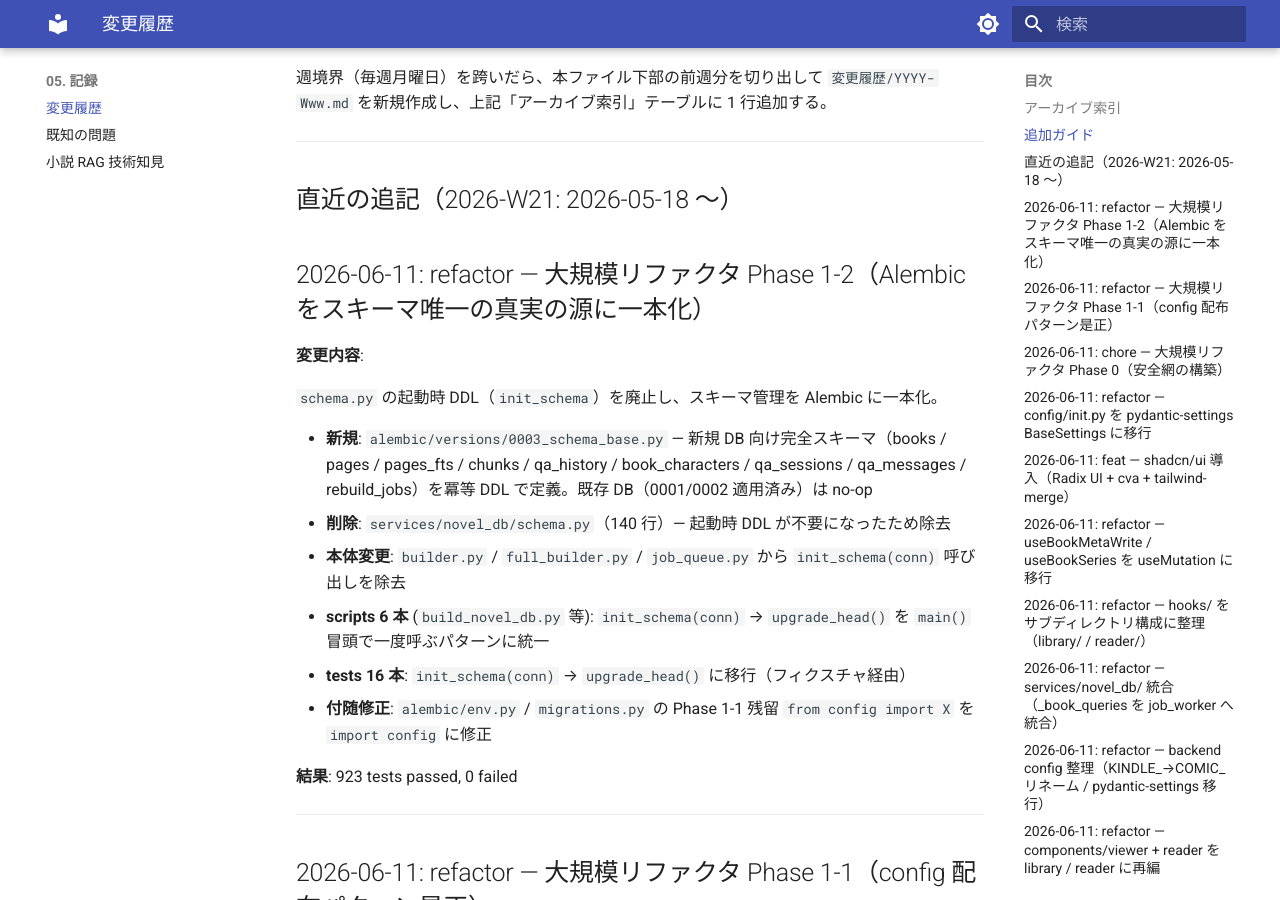
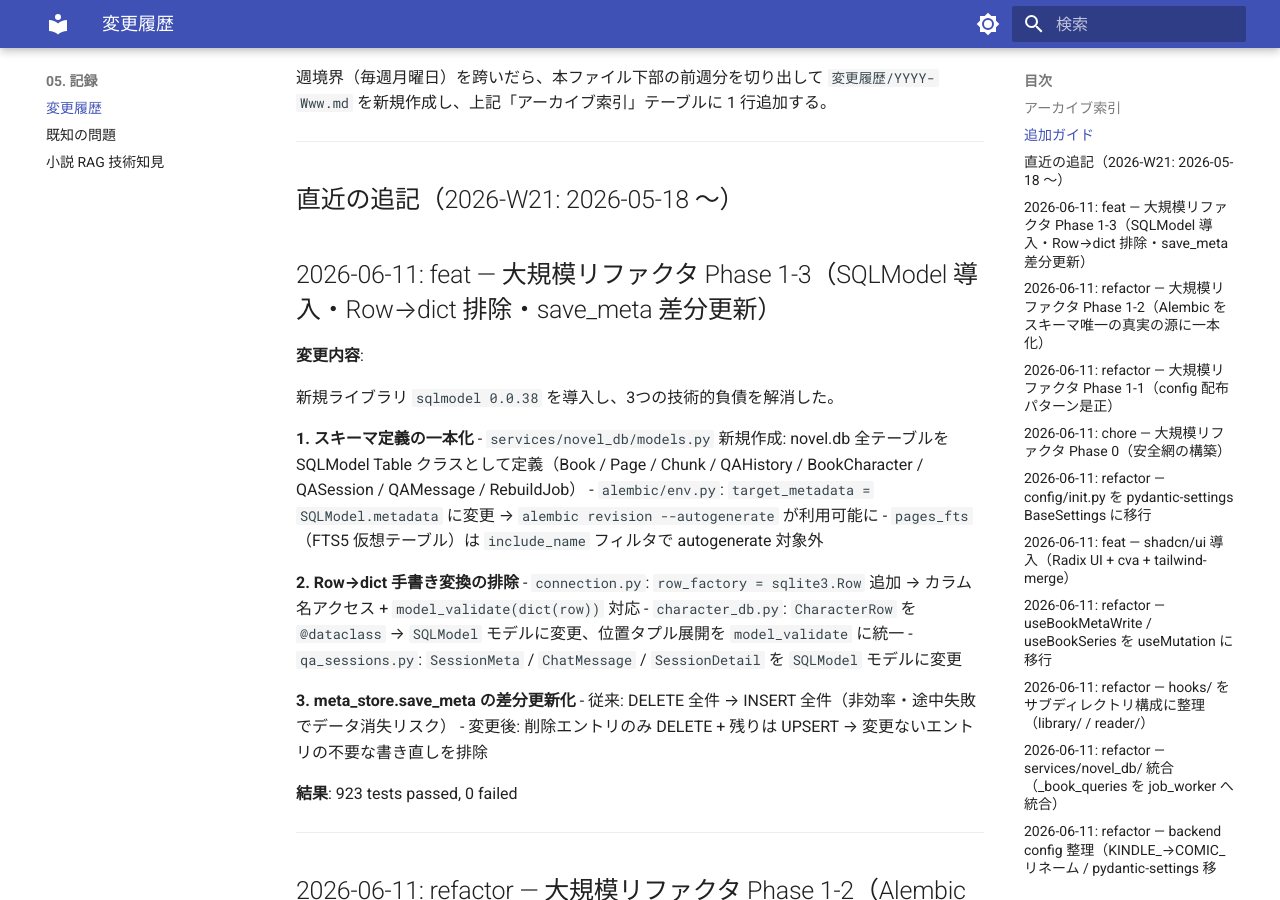
Before and after one commit to kkmmyr/Pic2PDF_Viewer, an MkDocs documentation site: the page built from docs/05_記録/変更履歴.md, in a window 1280 px wide and 900 px high, scrolled down 1156 px. Built offline with MkDocs 1.6.1 and Material for MkDocs 9.7.7, drawn with Linux system fonts in a browser that asks for light colours.

Commit message:
docs: Phase 1-3 変更履歴を追記
Co-Authored-By: Claude Sonnet 4.6 <noreply@anthropic.com>

```diff
--- a/docs/05_記録/変更履歴.md
+++ b/docs/05_記録/変更履歴.md
@@ -28,6 +28,30 @@
 ---
 
 ## 直近の追記（2026-W21: 2026-05-18 〜）
+
+## 2026-06-11: feat — 大規模リファクタ Phase 1-3（SQLModel 導入・Row→dict 排除・save_meta 差分更新）
+
+**変更内容**:
+
+新規ライブラリ `sqlmodel 0.0.38` を導入し、3つの技術的負債を解消した。
+
+**1. スキーマ定義の一本化**
+- `services/novel_db/models.py` 新規作成: novel.db 全テーブルを SQLModel Table クラスとして定義（Book / Page / Chunk / QAHistory / BookCharacter / QASession / QAMessage / RebuildJob）
+- `alembic/env.py`: `target_metadata = SQLModel.metadata` に変更 → `alembic revision --autogenerate` が利用可能に
+- `pages_fts`（FTS5 仮想テーブル）は `include_name` フィルタで autogenerate 対象外
+
+**2. Row→dict 手書き変換の排除**
+- `connection.py`: `row_factory = sqlite3.Row` 追加 → カラム名アクセス + `model_validate(dict(row))` 対応
+- `character_db.py`: `CharacterRow` を `@dataclass` → `SQLModel` モデルに変更、位置タプル展開を `model_validate` に統一
+- `qa_sessions.py`: `SessionMeta` / `ChatMessage` / `SessionDetail` を `SQLModel` モデルに変更
+
+**3. meta_store.save_meta の差分更新化**
+- 従来: DELETE 全件 → INSERT 全件（非効率・途中失敗でデータ消失リスク）
+- 変更後: 削除エントリのみ DELETE + 残りは UPSERT → 変更ないエントリの不要な書き直しを排除
+
+**結果**: 923 tests passed, 0 failed
+
+---
 
 ## 2026-06-11: refactor — 大規模リファクタ Phase 1-2（Alembic をスキーマ唯一の真実の源に一本化）
 
```
